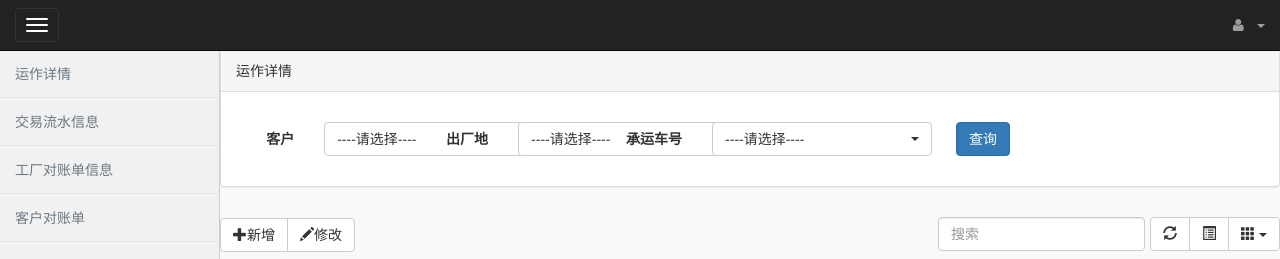
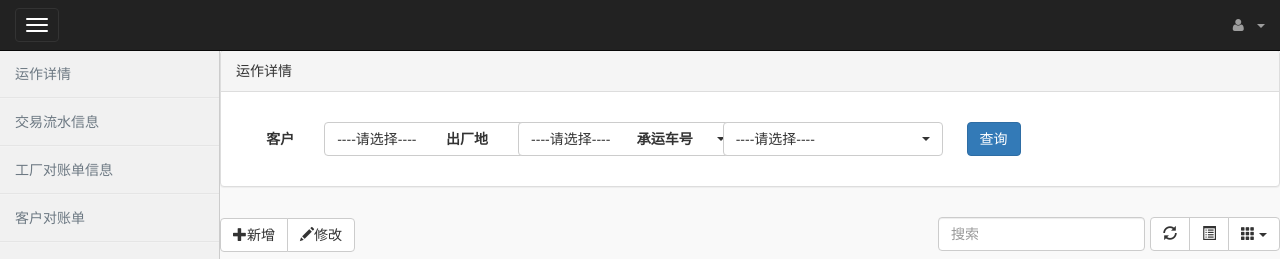
Before and after one commit to mj31/test_bill, a Java web app: page /operate/index in a window 1280 px wide. Shown: the top 259 px of the page. Run offline with Spring Boot 4, a stand-in JSP engine, Linux system fonts and the light colour scheme; data that the repository does not hold is empty; the project's own start-up code is not run, and a stand-in starts its controllers and pages; some libraries are stand-ins or nearby versions.

Commit message:
修改查询

```diff
--- a/src/main/webapp/WEB-INF/views/customer/customer_index.jsp
+++ b/src/main/webapp/WEB-INF/views/customer/customer_index.jsp
@@ -560,7 +560,7 @@
 		       		<%-- <input type="text" class="form-control" id="headerNumber" name="headerNumber" value="${carInfo.headerNumber}"> --%>
 		      </div>
 		      <label class="control-label col-sm-1" for="txt_search_statu">出厂地</label>
-		      <div class="col-sm-3" style="width:10%">
+		      <div class="col-sm-3" style="width:11%">
 		       			<select class="selectpicker bla bla bli"  data-live-search="true" id="factoryId" name="factoryId">
 		       								 <option value=''>----请选择----</option>
 							      <c:forEach items="${companyList}" var="factory">
--- a/src/main/webapp/WEB-INF/views/operate/operate_index.jsp
+++ b/src/main/webapp/WEB-INF/views/operate/operate_index.jsp
@@ -739,7 +739,7 @@
 		       		<%-- <input type="text" class="form-control" id="headerNumber" name="headerNumber" value="${carInfo.headerNumber}"> --%>
 		      </div>
 		      <label class="control-label col-sm-1" for="txt_search_statu">出厂地</label>
-		      <div class="col-sm-3" style="width:10%">
+		      <div class="col-sm-3" style="width:11%">
 		       			<select class="selectpicker bla bla bli querySelect"  data-live-search="true" id="factoryId" name="factoryId">
 		       								 <option value=''>----请选择----</option>
 							      <c:forEach items="${companyList}" var="factory">
```
